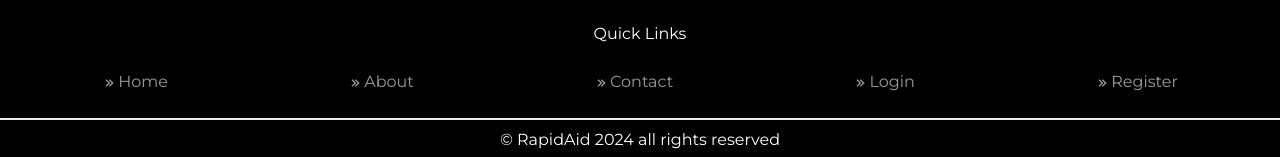
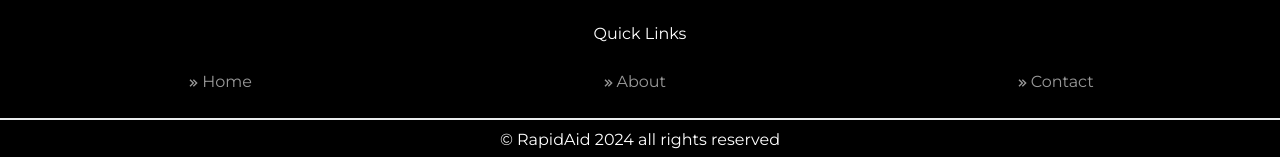
Before and after one commit to DK8851/Prog8750Group9CapstoneWebDevS24, a Next.js app: page / in a window 1280 px wide. Shown: the part 916-1073 px from the top of the page. Built offline with nearby package versions, Linux system fonts and the light colour scheme; no server answers.

Commit message:
Link changes

```diff
--- a/src/components/Footer/index.js
+++ b/src/components/Footer/index.js
@@ -7,11 +7,9 @@ import styles from './Footer.module.css';
 import Link from 'next/link';
 
 const navLinks = [
-    { "path": "/home", "text": "Home" },
+    { "path": "/", "text": "Home" },
     { "path": "/about", "text": "About" },
     { "path": "/contact", "text": "Contact" },
-    { "path": "/login", "text": "Login" },
-    { "path": "/register", "text": "Register" }
 ]
 const Footer = ({ fixed, currActivePath }) => {
     const [top, setTop] = useState(true);
--- a/src/components/Header/index.js
+++ b/src/components/Header/index.js
@@ -14,7 +14,7 @@ const Fugaz_One_md = Fugaz_One({
 });
 
 const navLinks = [
-    { "path": "/home", "text": "Home" },
+    { "path": "/", "text": "Home" },
     { "path": "/about", "text": "About" },
     { "path": "/contact", "text": "Contact" },
 ];
```
